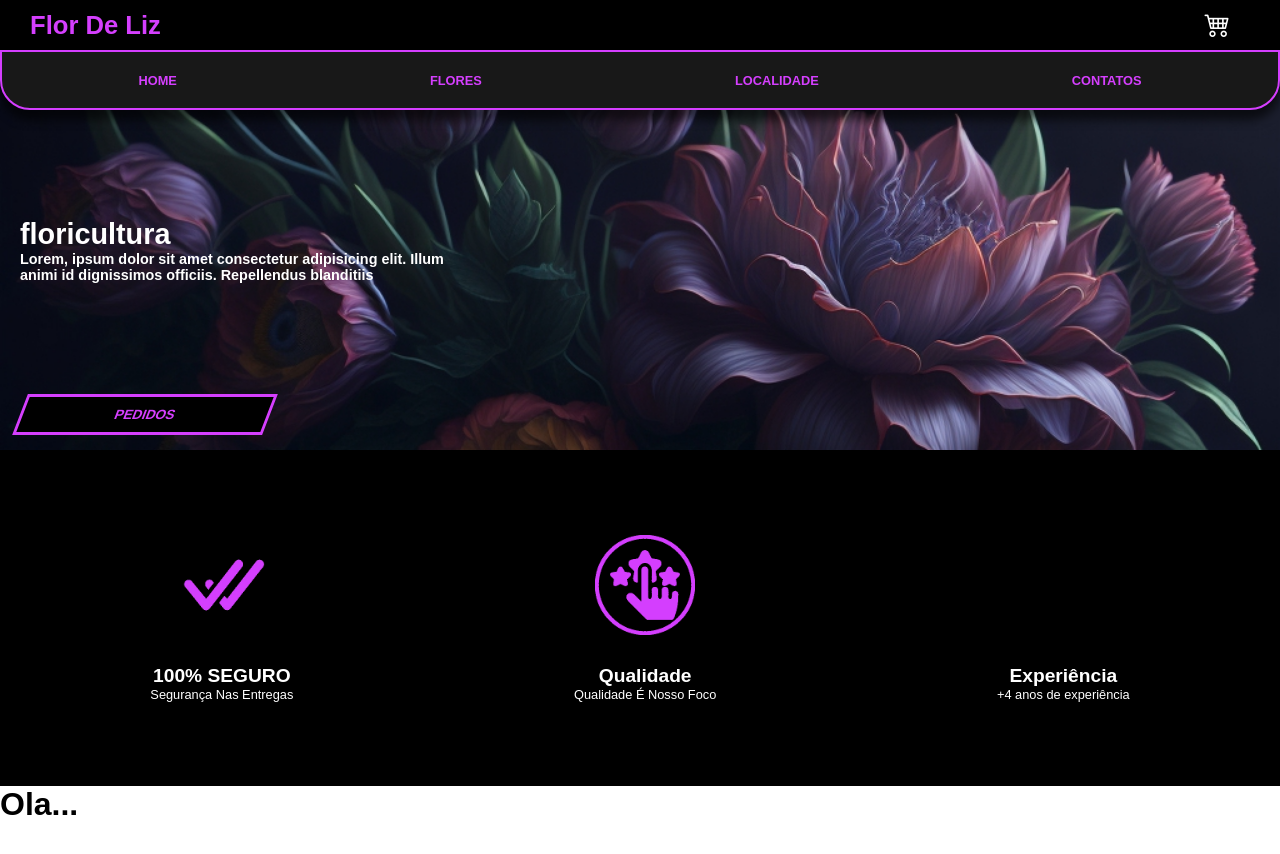
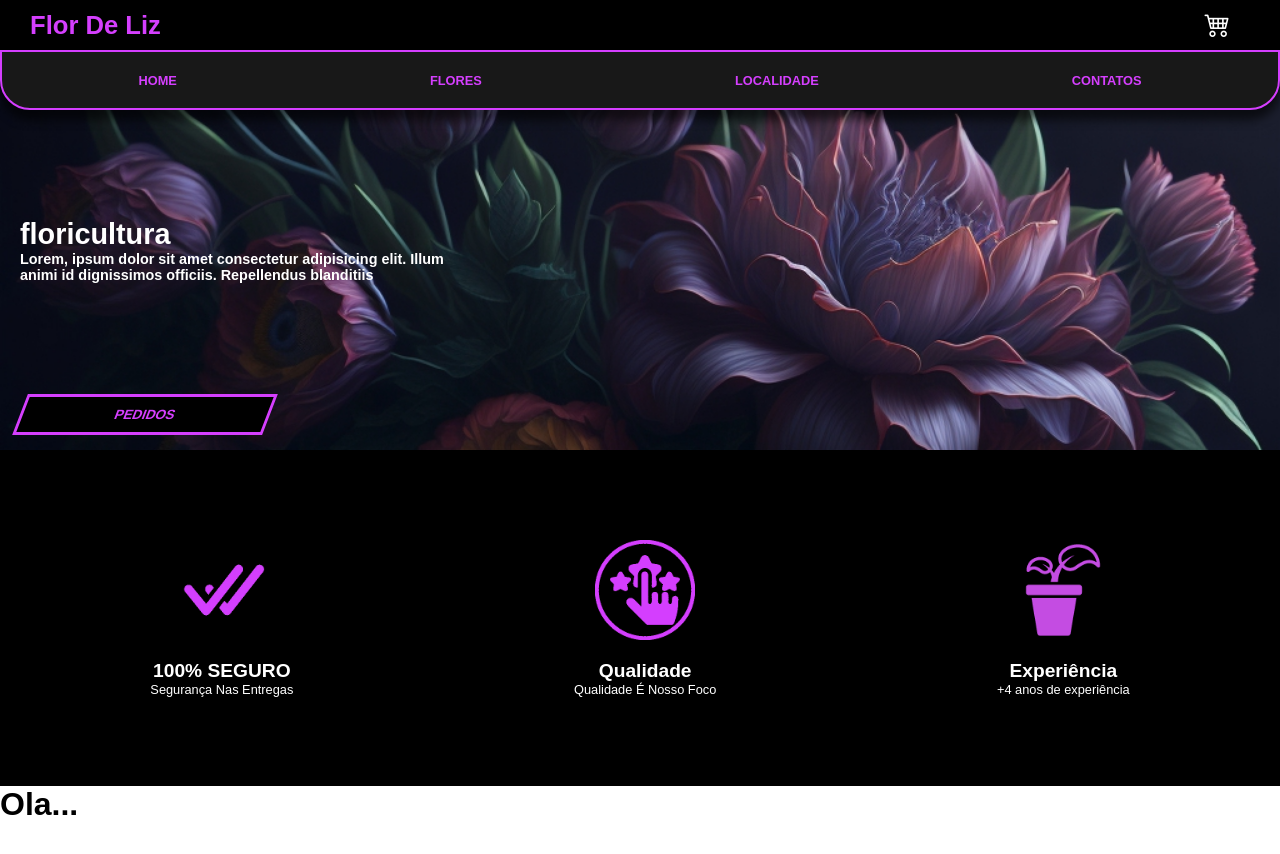
Before and after one commit to ramon-rodrigues-001/My-personal-project, a React (Vite) app: page / in a window 1280 px wide. Shown: the top 854 px of the page. Built offline with nearby package versions, Linux system fonts and the light colour scheme.

Commit message:
Cards completo

```diff
--- a/Css/style.css
+++ b/Css/style.css
@@ -111,19 +111,20 @@
 
 #CardsFlutuante {
   display: flex;
+  flex-direction: column;
   justify-content: space-around;
   gap: 20px;
   font-size: 0.8em;
   background-color: black;
   color: white;
-  padding: 20px;
+  padding: 30px 20px;
   min-height: 42vh;
 }
 #CardsFlutuante .cards {
   display: flex;
   align-items: center;
   justify-content: center;
-  gap: 30px 20px;
+  gap: 20px;
   text-align: center;
 }
 #CardsFlutuante .cards #text-card {
@@ -135,6 +136,9 @@
 }
 
 @media screen and (min-width: 600px) {
+  #CardsFlutuante {
+    flex-direction: row;
+  }
   #CardsFlutuante .cards {
     flex-direction: column;
   }
--- a/src/components/3-CardFlutuante/CardsFlutuante.scss
+++ b/src/components/3-CardFlutuante/CardsFlutuante.scss
@@ -1,18 +1,19 @@
 #CardsFlutuante {
     display: flex;
+    flex-direction: column;
     justify-content: space-around;
     gap: 20px;
     font-size: .8em;
     background-color: black;
     color: white;
-    padding: 20px;
+    padding: 30px 20px;
     min-height: 42vh;
 
     .cards {
         display: flex;
         align-items: center;
         justify-content: center;
-        gap: 30px 20px;
+        gap: 20px;
         text-align: center;
 
         #text-card {
@@ -28,6 +29,7 @@
 
 @media screen and (min-width: 600px) {
     #CardsFlutuante {
+        flex-direction: row;
 
         .cards {
             flex-direction: column;
```
Also changed, not shown: src/assets/icon-vaso.png, 1 other file (tests, documents, lock files or other folders).
